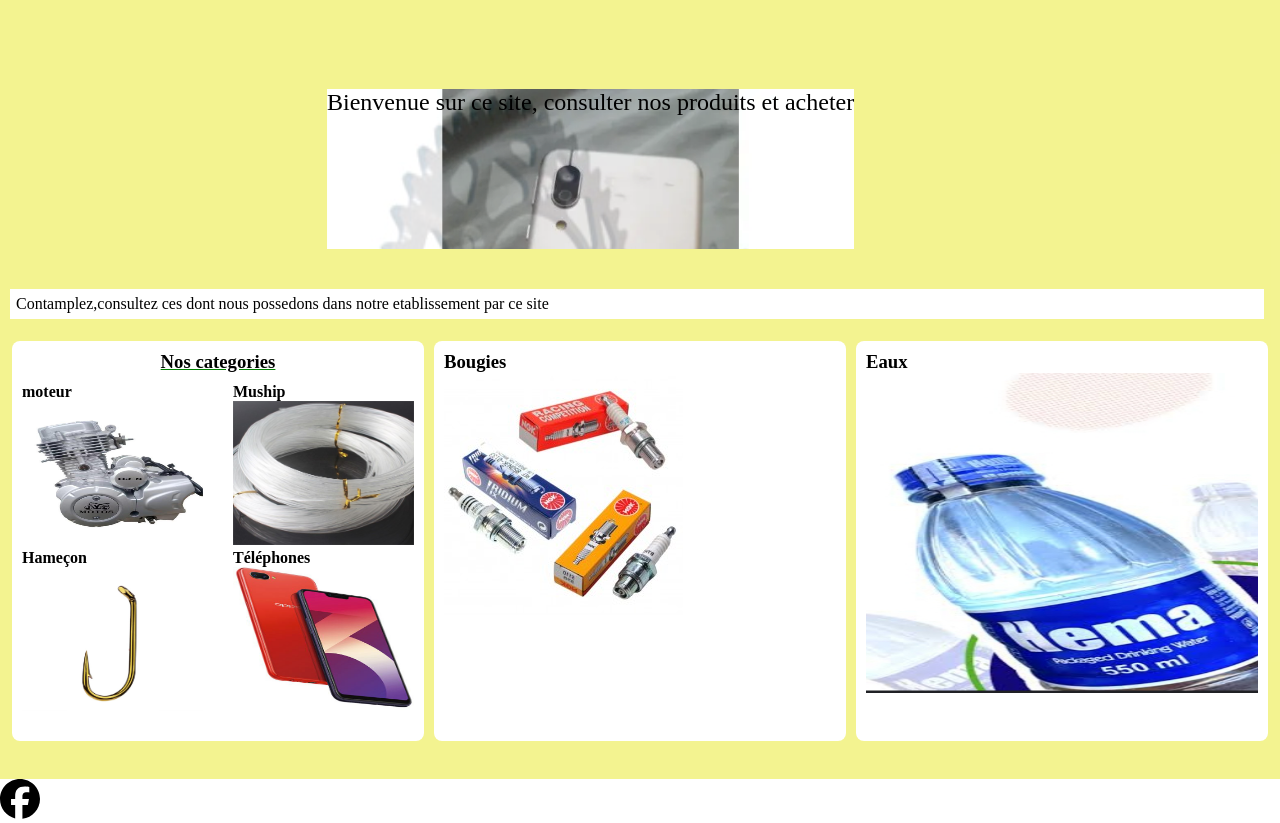
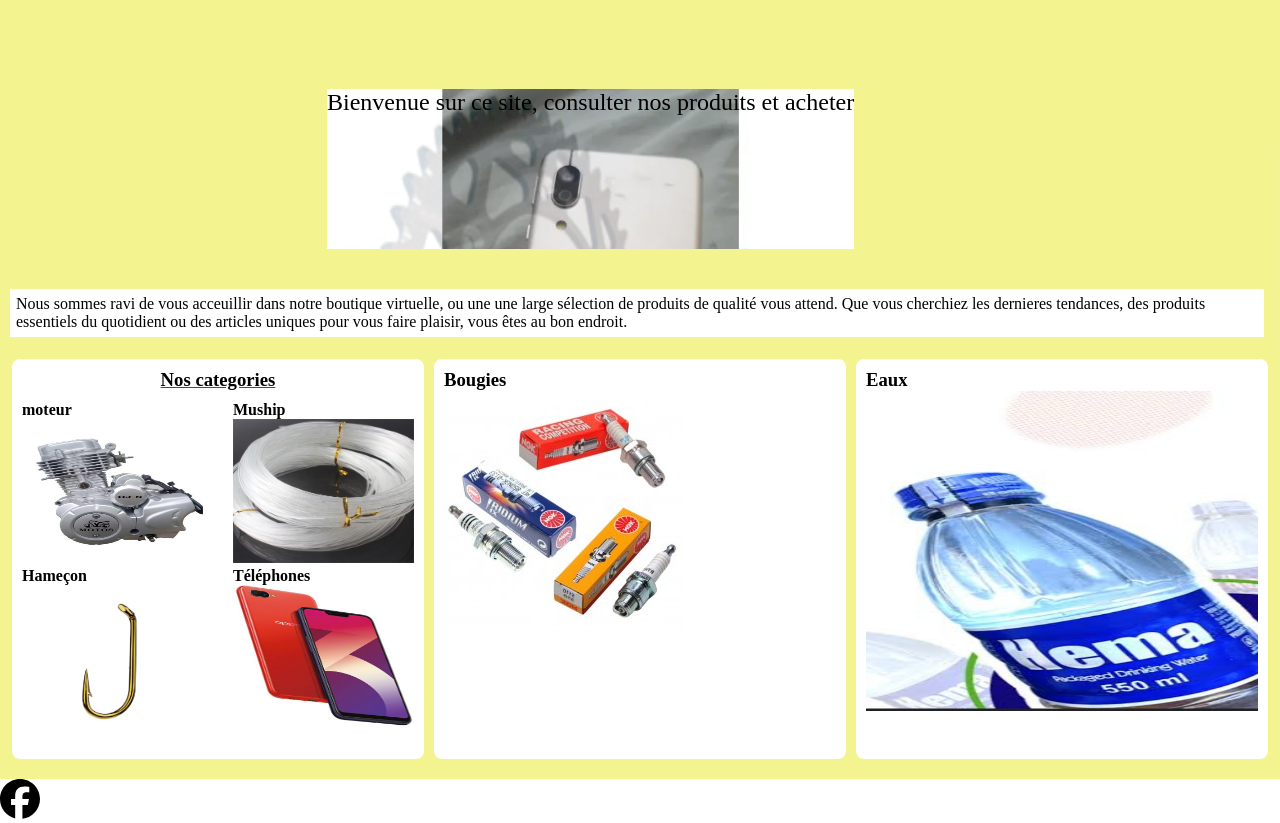
Before and after one commit to gracevayisiriria/shalomsite, a plain HTML site: page index.html in a window 1280 px wide. Shown: the part 101-924 px from the top of the page. Drawn offline with Linux system fonts and the light colour scheme.

Commit message:
Update index.html

```diff
--- a/index.html
+++ b/index.html
@@ -90,7 +90,10 @@
                     </span>
                 </div>
             </article>
-            <p style="padding: 6px; background-color: white;margin: 10px;width: 98%;">Contamplez,consultez ces dont nous possedons dans notre etablissement par ce site </p>
+            <p style="padding: 6px; background-color: white;margin: 10px;width: 98%;"> Nous sommes ravi de vous acceuillir dans notre boutique virtuelle, ou une une
+            large sélection de produits de qualité vous attend. Que vous cherchiez les dernieres tendances, des produits essentiels du quotidient ou des
+                articles uniques pour vous faire plaisir, vous êtes au bon endroit.
+            </p>
             <div class="card">
                 <div class="card1">
                   <h3>Nos categories</h3>
```
